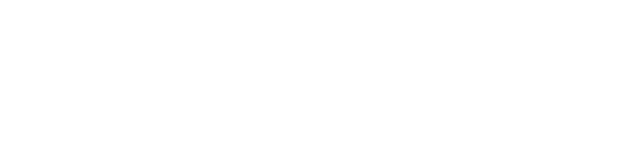
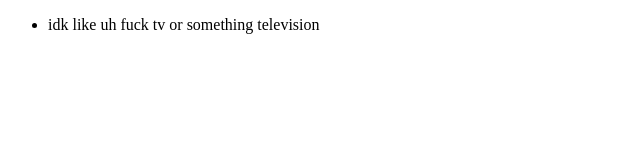
Before and after one commit to Jagnoor19/test2, a plain HTML site: page index.html in a window 1280 px wide. Shown: the whole page, without its empty margins (0-640 px from the left). Drawn offline with Linux system fonts and the light colour scheme.

Commit message:
added something

```diff
--- a/index.html
+++ b/index.html
@@ -6,6 +6,11 @@
     <title></title>
 </head>
 <body>
+    <ul>
+        <li>
+            idk like uh fuck tv or something television
+        </li>
+    </ul>
     <div class="form"></div>
 </body>
 </html>
```
